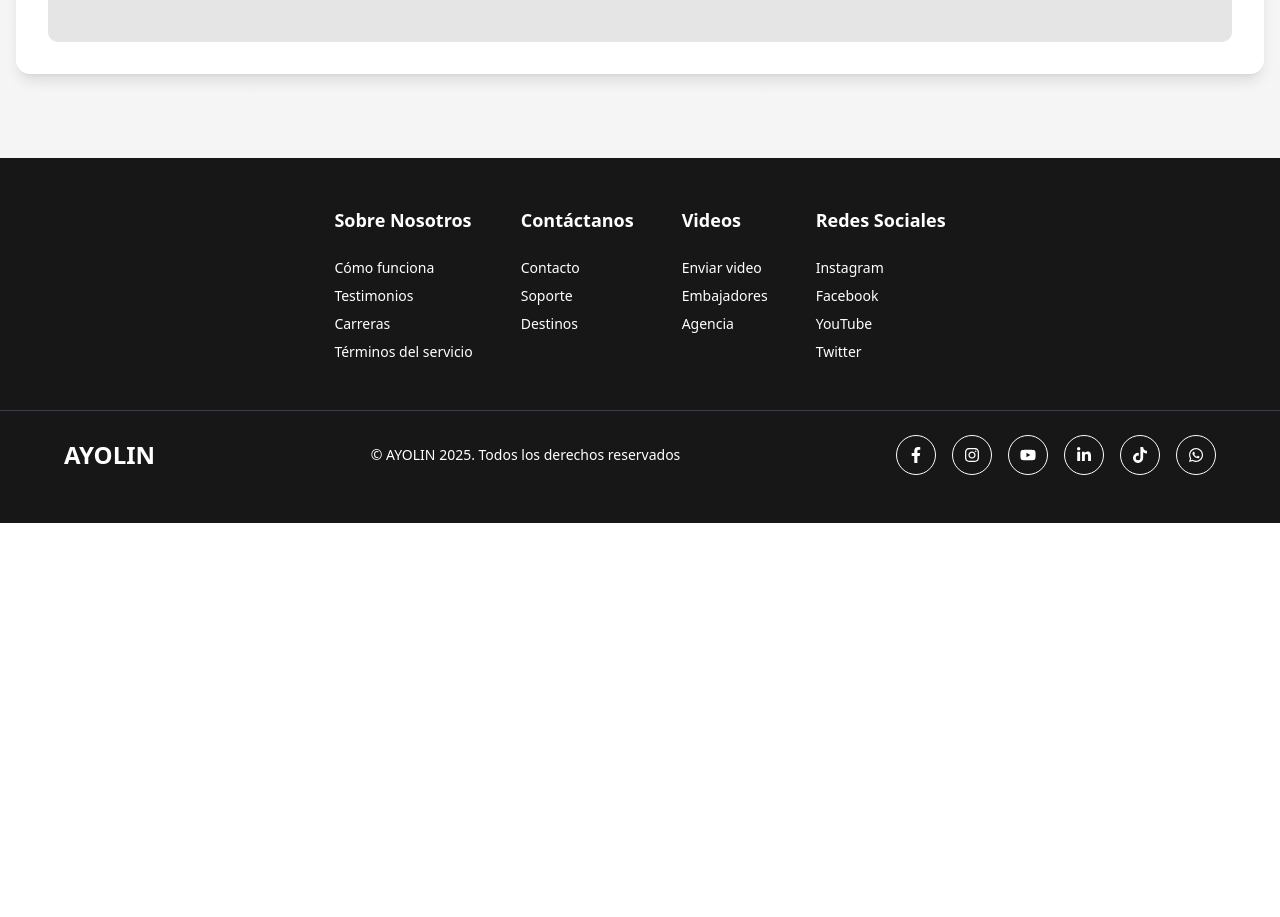
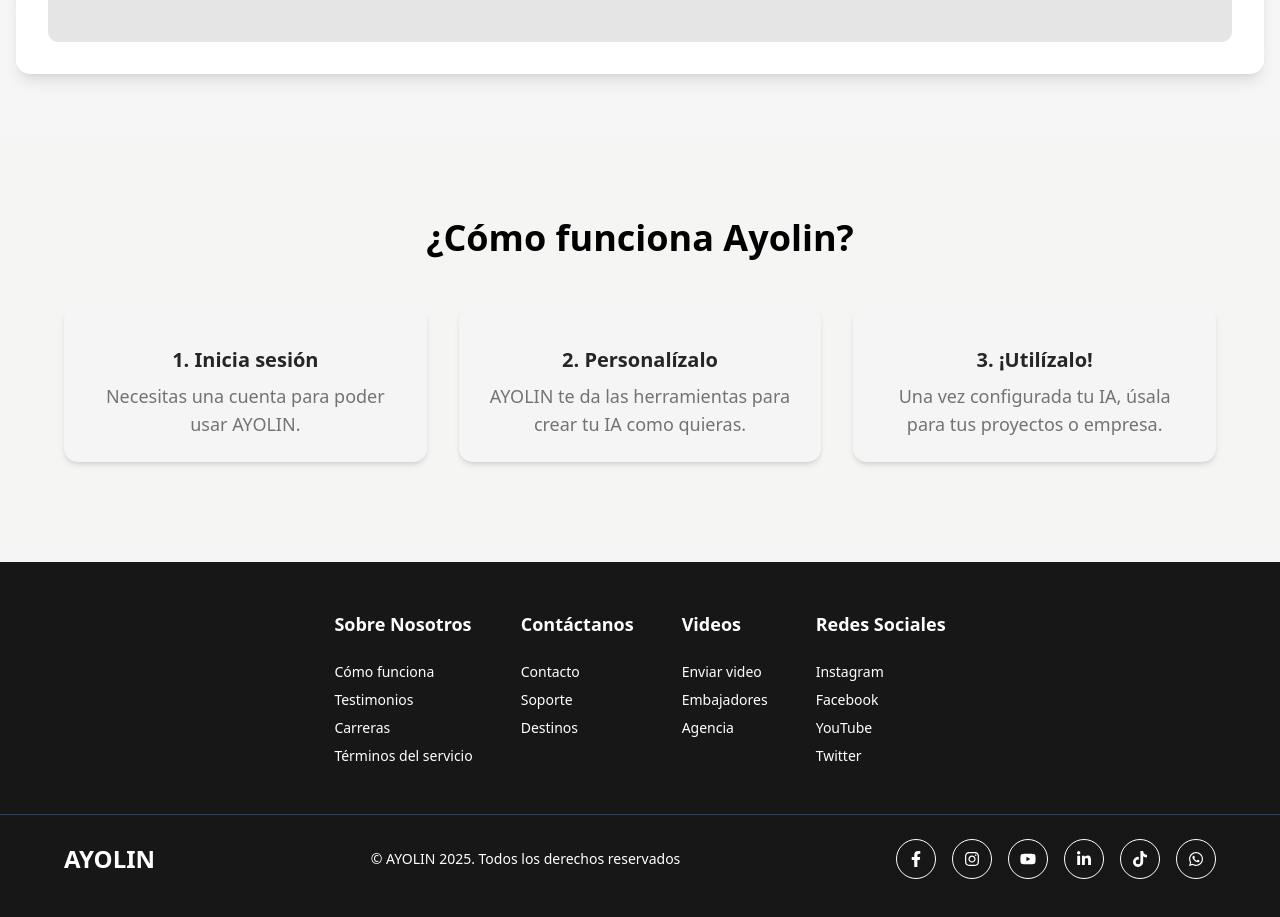
Before and after one commit to eduard432/ayolin-app, a Next.js app: page / in a window 1280 px wide. Shown: the part 3000-3917 px from the top of the page. Before the commit the page ends 3523 px from the top, so only its background shows below. Built offline with nearby package versions, Linux system fonts and the light colour scheme.

Commit message:
nmms no me queda la seccion de como funciona

```diff
--- a/app/page.tsx
+++ b/app/page.tsx
@@ -228,6 +228,40 @@ export default function Home() {
           </div>
         </div>
       </div>
+
+      <div className="bg-stone-100 py-20 px-6" data-aos="fade-up">
+        <div className="max-w-6xl mx-auto text-center">
+          <h2 className="text-4xl font-bold mb-12 text-black bg-clip-text">
+            ¿Cómo funciona Ayolin?
+          </h2>
+
+          <div className="grid grid-cols-1 md:grid-cols-3 gap-8">
+            {/* Paso 1 */}
+            <div className="p-6 bg-neutral-100 rounded-xl shadow-md hover:shadow-xl hover:-translate-y-1 transition-all ">
+              <div className="text-6xl mb-4"></div>
+              <h3 className="text-xl font-bold text-neutral-800 mb-2">1. Inicia sesión</h3>
+              <p className="text-neutral-500 text-lg">Necesitas una cuenta para poder usar AYOLIN.</p>
+            </div>
+
+            {/* Paso 2 */}
+            <div className="p-6 bg-neutral-100 rounded-xl shadow-md hover:shadow-xl hover:-translate-y-1 transition-all">
+              <div className="text-6xl mb-4"></div>
+              <h3 className="text-xl font-bold text-neutral-800 mb-2">2. Personalízalo</h3>
+              <p className="text-neutral-500 text-lg">AYOLIN te da las herramientas para crear tu IA como quieras.</p>
+            </div>
+
+            {/* Paso 3 */}
+            <div className="p-6 bg-neutral-100 rounded-xl shadow-md hover:shadow-xl hover:-translate-y-1 transition-all">
+              <div className="text-6xl mb-4"></div>
+              <h3 className="text-xl font-bold text-neutral-800 mb-2">3. ¡Utilízalo!</h3>
+              <p className="text-neutral-500 text-lg">Una vez configurada tu IA, úsala para tus proyectos o empresa.</p>
+            </div>
+          </div>
+        </div>
+      </div>
+
+
+
       {/*Seccion de footer   */}
       <Fotter/>
     </div>
```
